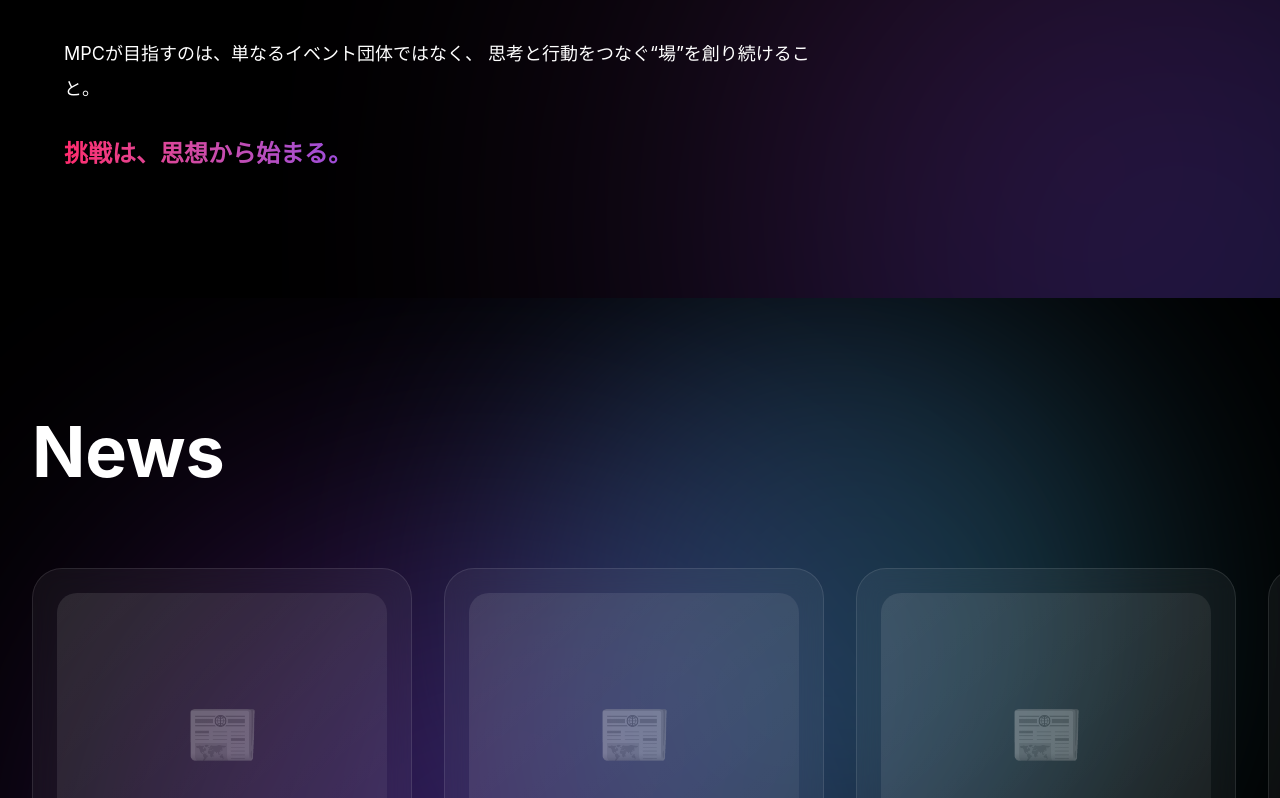
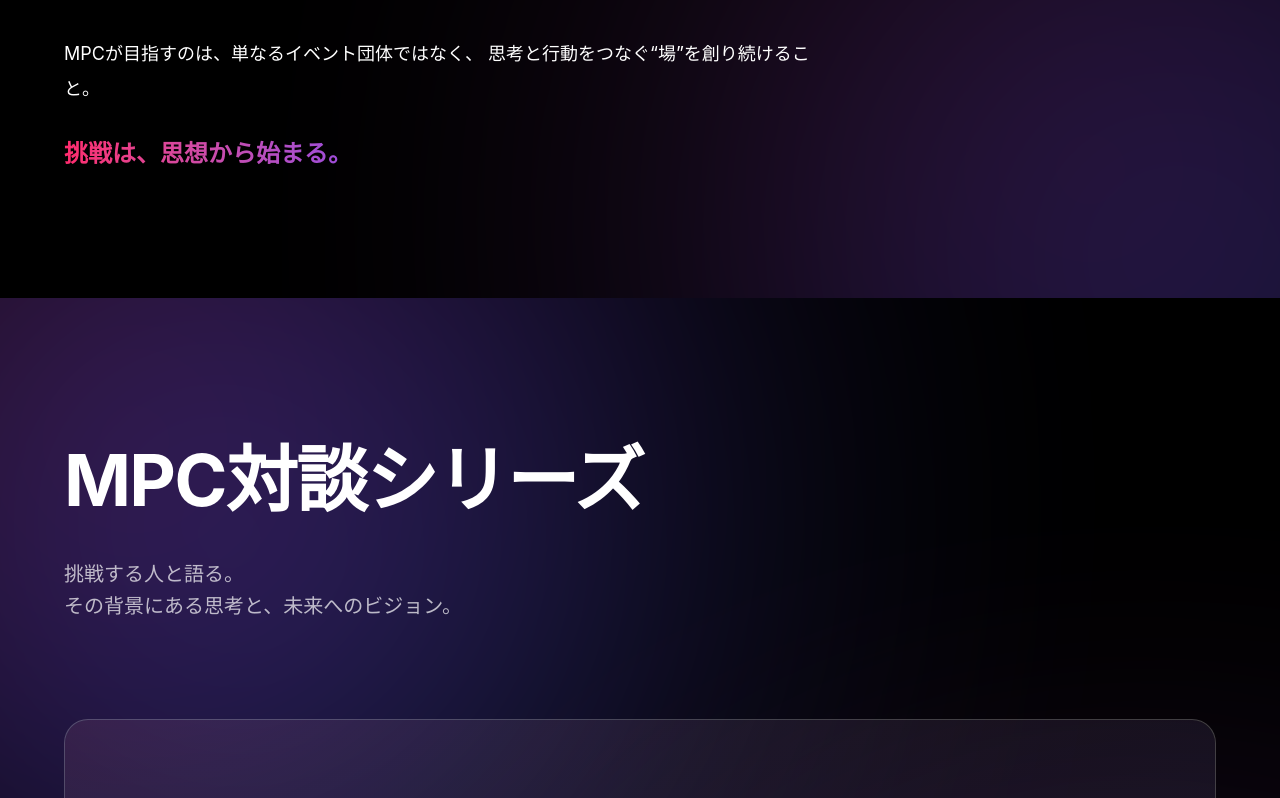
Before and after one commit to Se1kunkun/mpc-website, a React (Vite) app: page / in a window 1280 px wide. Shown: the part 5120-5918 px from the top of the page. Built offline with nearby package versions, Linux system fonts and the light colour scheme.

Commit message:
Add TaidanPodcast section to page

```diff
--- a/src/app/App.tsx
+++ b/src/app/App.tsx
@@ -9,6 +9,7 @@ import { MemberGrid } from "./components/MemberGrid";
 import { NewCTA } from "./components/NewCTA";
 import { Footer } from "./components/Footer";
 import TaidanVideo from "./components/TaidanVideo";
+import TaidanPodcast from "./components/TaidanPodcast";
 
 export default function App() {
   return (
@@ -19,6 +20,7 @@ export default function App() {
       <NewActivities />
       <Events />
       <TaidanVideo />
+      <TaidanPodcast />
       <News />
       <MemberVoices />
       <MemberGrid />
```
